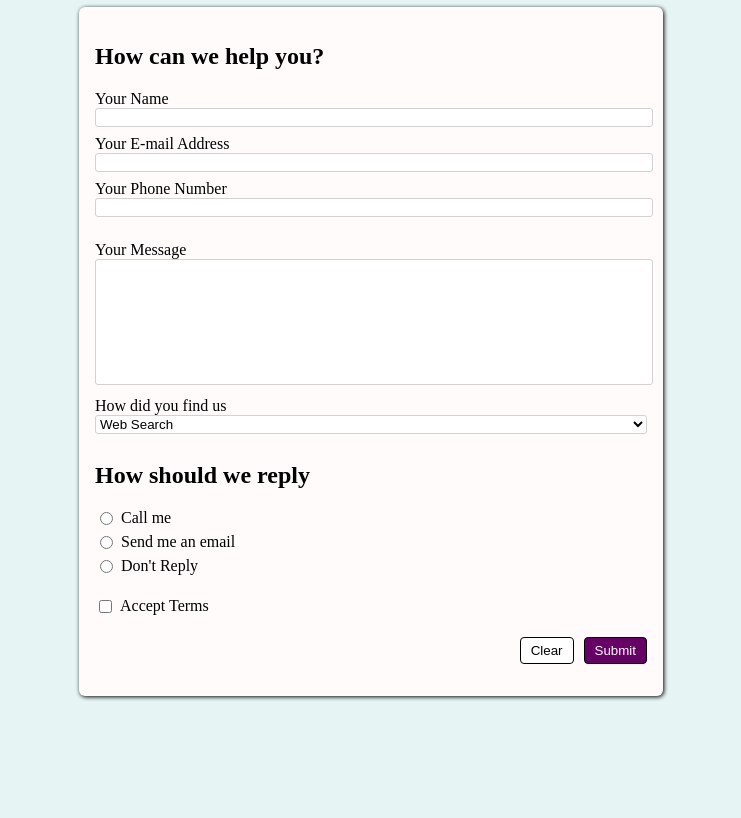
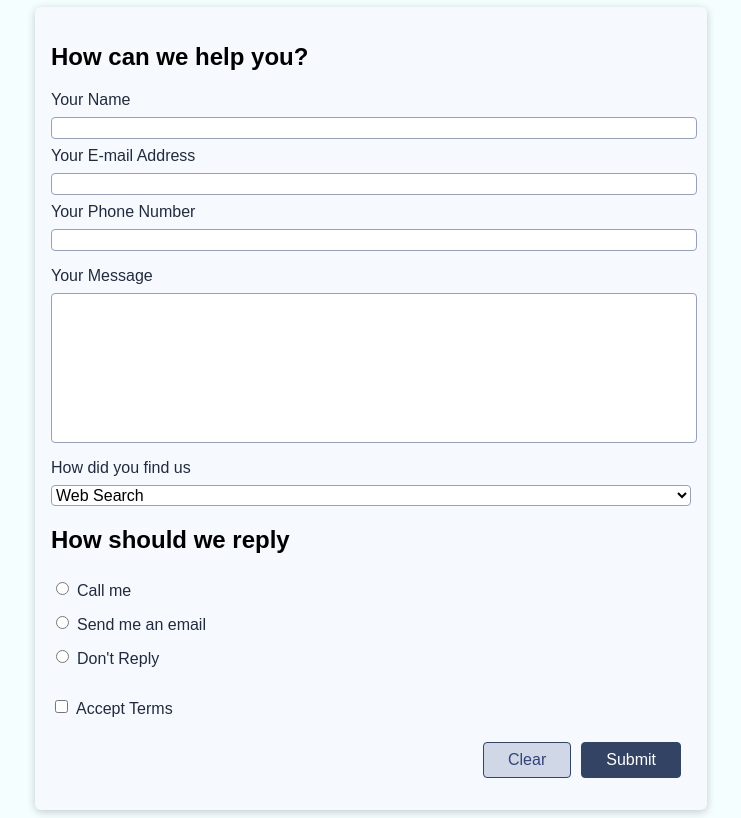
Before and after one commit to saadsaleemdev/html-form-1, a plain HTML site: page index.html in a window 1280 px wide. Shown: the part 73-891 px from the top of the page, without its empty margins (269-1010 px from the left). Before the commit the page ends 800 px from the top, so only its background shows below. Drawn offline with Linux system fonts and the light colour scheme.

Commit message:
modifications

```diff
--- a/index.html
+++ b/index.html
@@ -24,9 +24,10 @@
           <li>
             <label for="phonenumber">Your Phone Number</label>
             <input
-              type="number"
+              type="tel"
               name="user-phonenumber"
               id="phonenumber"
+              minlength="7"
               required
             />
           </li>
@@ -57,11 +58,17 @@
         <h2>How should we reply</h2>
         <ul>
           <li class="form-control-inline">
-            <input type="radio" name="reply" id="call" value="call" />
+            <input type="radio" name="reply" id="call" value="call" required />
             <label for="call">Call me</label>
           </li>
           <li class="form-control-inline">
-            <input type="radio" name="reply" id="email" value="email" />
+            <input
+              type="radio"
+              name="reply"
+              id="email"
+              value="email"
+              required
+            />
             <label for="email">Send me an email</label>
           </li>
           <li class="form-control-inline">
@@ -70,6 +77,7 @@
               name="reply"
               id="dont-reply"
               value="dont-reply"
+              required
             />
             <label for="dont-reply">Don't Reply</label>
           </li>
@@ -83,6 +91,7 @@
             name="terms"
             id="term-checkbox"
             value="accepted"
+            required
           />
           <label for="term-checkbox">Accept Terms</label>
         </div>
@@ -91,10 +100,10 @@
       <section>
         <ul id="buttons">
           <li>
-            <button type="reset">Clear</button>
+            <button class="btn-empty" type="reset">Clear</button>
           </li>
           <li>
-            <button class="right-btn" type="submit">Submit</button>
+            <button class="btn-filled" type="submit">Submit</button>
           </li>
         </ul>
       </section>
--- a/styles.css
+++ b/styles.css
@@ -1,14 +1,19 @@
 body {
-  background: rgb(230, 244, 244);
+  background: rgb(244, 254, 255);
+  font-family: sans-serif;
+}
+
+section {
+  margin-bottom: 1rem;
 }
 
 form {
-  width: 34.5rem;
-  background-color: rgb(255, 251, 251);
+  width: 40rem;
+  background-color: rgb(246, 250, 255);
   margin: 0 auto;
   border-radius: 6px;
-  padding: 1rem 1rem;
-  box-shadow: 1px 1px 4px rgb(3, 3, 3);
+  padding: 1rem;
+  box-shadow: 0px 2px 8px rgba(0, 0, 0, 0.2);
 }
 
 h1 {
@@ -17,16 +22,25 @@ h1 {
 
 label {
   display: block;
+  color: rgb(34, 43, 61);
+  margin: 0.5rem 0;
 }
 
 input,
 textarea,
 select {
+  display: block;
+  font: inherit;
   width: 100%;
-  border-radius: 3px;
+  border-radius: 4px;
   margin-bottom: 0.5rem;
   background-color: white;
-  border: 1px solid rgb(211, 209, 209);
+  border: 1px solid rgb(152, 159, 184);
+}
+
+input:focus,
+textarea:focus {
+  background-color: rgb(217, 227, 247);
 }
 
 textarea {
@@ -36,7 +50,8 @@ textarea {
 
 ul {
   list-style: none;
-  padding-left: 0;
+  padding: 0;
+  margin: 0;
 }
 
 .form-control-inline {
@@ -54,25 +69,31 @@ ul {
 }
 
 button {
+  font: inherit;
   margin-right: 10px;
   border-radius: 4px;
-  padding: 5px 10px;
+  padding: 0.5rem 1.5rem;
   color: black;
   background-color: white;
-  border: 1px solid rgb(0, 0, 0);
+  border: 1px solid rgb(51, 67, 100);
   cursor: pointer;
 }
 
-button:hover {
-  background-color: black;
+.btn-filled {
+  background-color: rgb(51, 67, 100);
   color: white;
 }
-.right-btn {
-  margin-right: 0;
-  color: white;
-  background-color: rgb(102, 1, 102);
+
+.btn-empty {
+  background-color: transparent;
+  color: rgb(51, 67, 120);
 }
 
-.right-btn:hover {
-  background-color: rgb(150, 1, 150);
+.btn-filled:hover {
+  background-color: rgb(69, 89, 129);
+  border-color: rgb(69, 89, 129);
 }
+
+.btn-empty {
+  background-color: rgb(208, 215, 230);
+}
```
